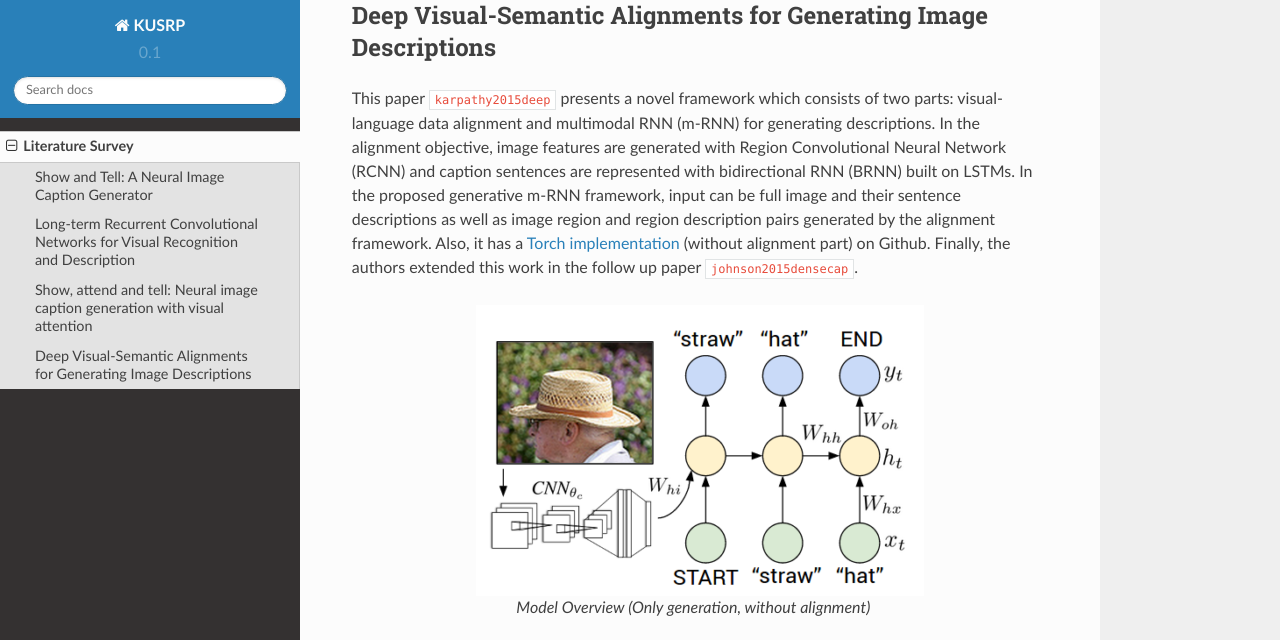
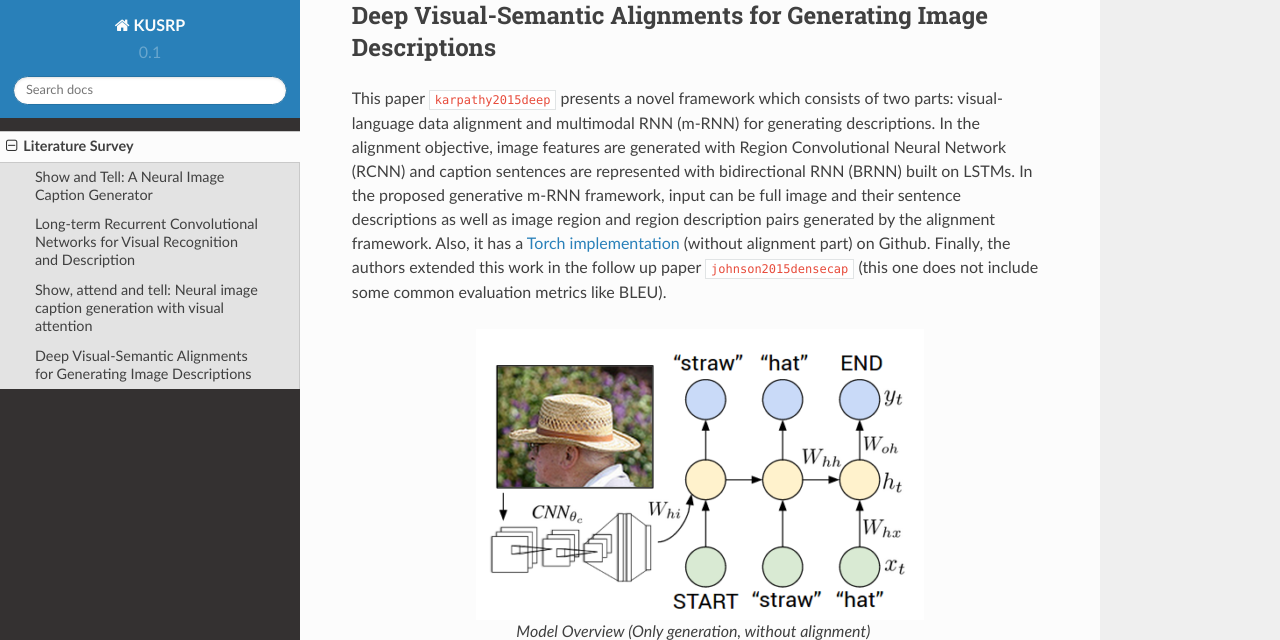
Before and after one commit to ilkerkesen/show-and-tell, a Sphinx documentation site: the page built from docs/survey.rst, in a window 1280 px wide and 900 px high, scrolled down 2222 px, cut to the strip 0-640 px from the top of the window. Built offline with Sphinx 7.4.7 and the Read the Docs theme 2.0.0, drawn with Linux system fonts in a browser that asks for light colours; cross-references to code outside the pages are shown as plain code.

Commit message:
add note about karpathy follow up paper

```diff
--- a/docs/survey.rst
+++ b/docs/survey.rst
@@ -38,7 +38,7 @@
 
 Deep Visual-Semantic Alignments for Generating Image Descriptions
 ----------------------------------------------------------------------
-This paper :cite:`karpathy2015deep` presents a novel framework which consists of two parts: visual-language data alignment and multimodal RNN (m-RNN) for generating descriptions. In the alignment objective, image features are generated with Region Convolutional Neural Network (RCNN) and caption sentences are represented with bidirectional RNN (BRNN) built on LSTMs. In the proposed generative m-RNN framework, input can be full image and their sentence descriptions as well as image region and region description pairs generated by the alignment framework. Also, it has a `Torch implementation <https://github.com/karpathy/neuraltalk2/>`_  (without alignment part) on Github. Finally, the authors extended this work in the follow up paper :cite:`johnson2015densecap`.
+This paper :cite:`karpathy2015deep` presents a novel framework which consists of two parts: visual-language data alignment and multimodal RNN (m-RNN) for generating descriptions. In the alignment objective, image features are generated with Region Convolutional Neural Network (RCNN) and caption sentences are represented with bidirectional RNN (BRNN) built on LSTMs. In the proposed generative m-RNN framework, input can be full image and their sentence descriptions as well as image region and region description pairs generated by the alignment framework. Also, it has a `Torch implementation <https://github.com/karpathy/neuraltalk2/>`_  (without alignment part) on Github. Finally, the authors extended this work in the follow up paper :cite:`johnson2015densecap` (this one does not include some common evaluation metrics like BLEU).
 
 .. figure:: static/neuraltalk2.png
    :align: center
```
